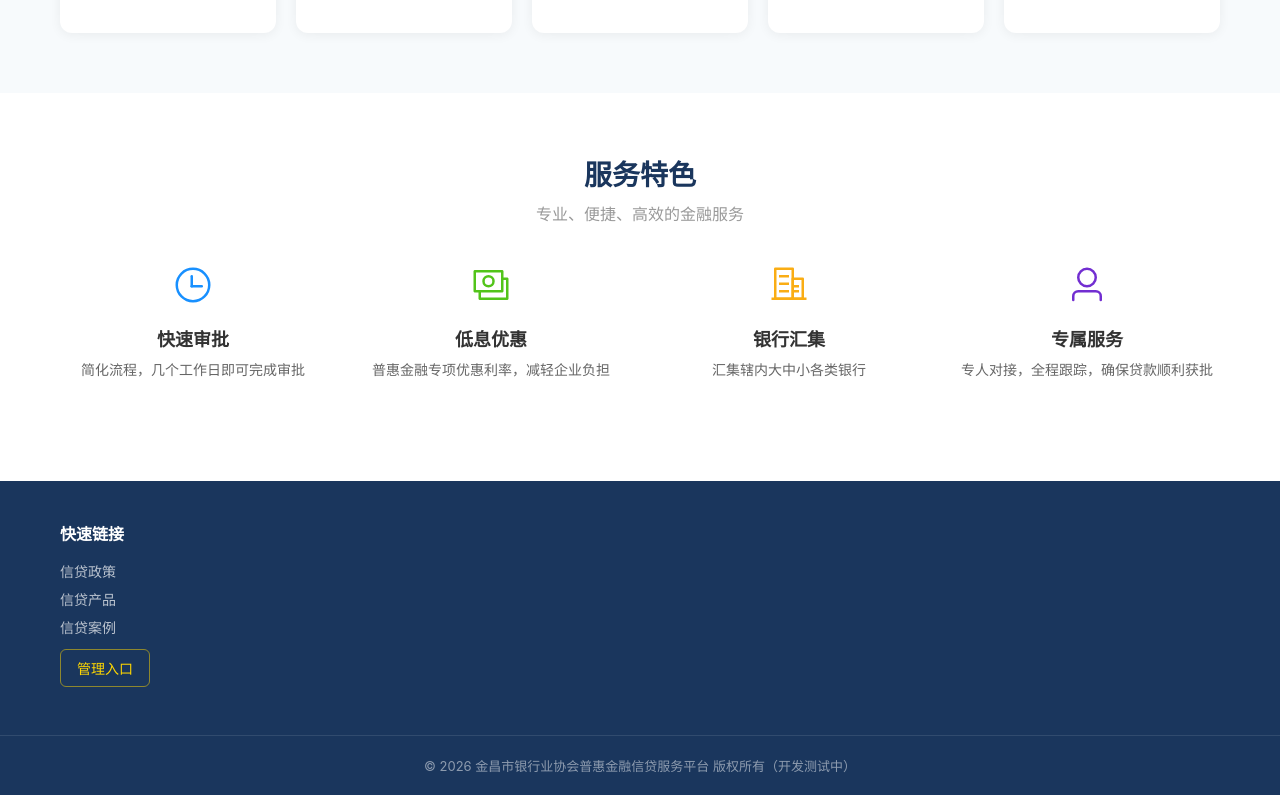
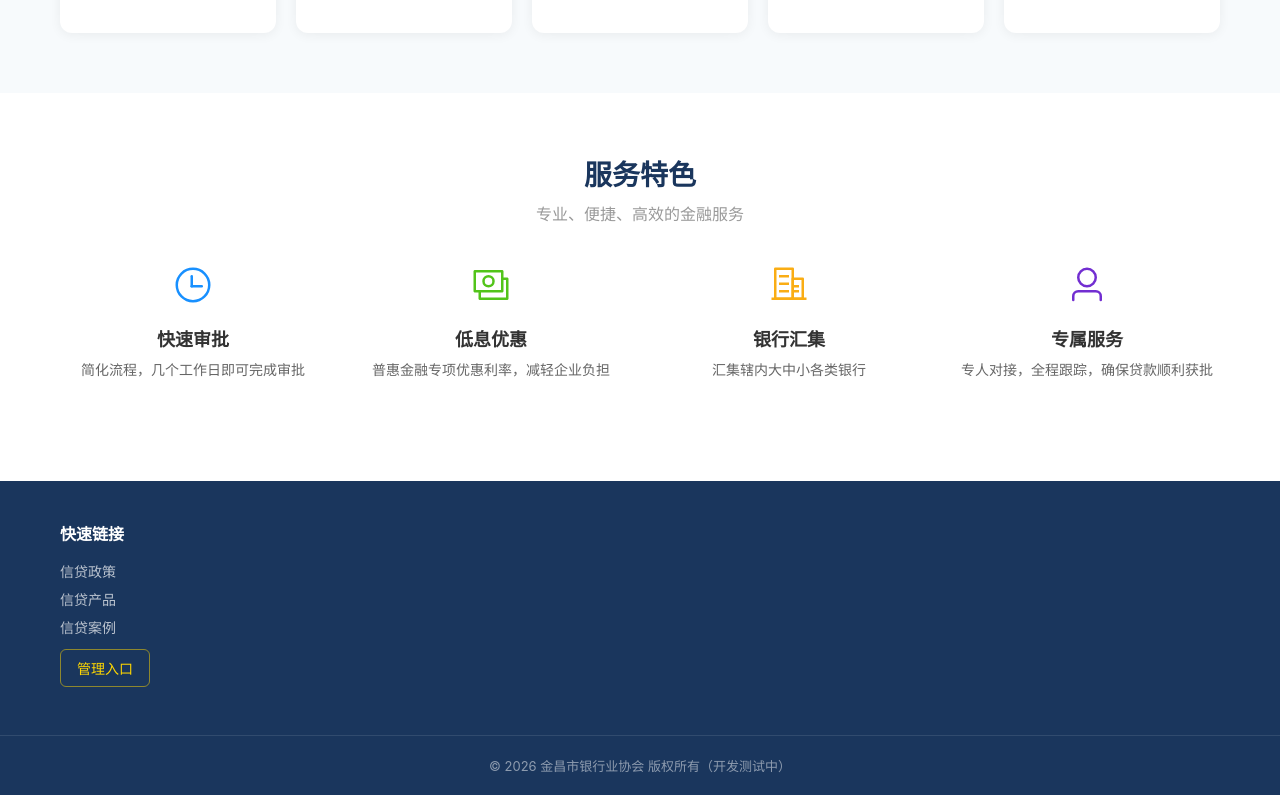
Before and after one commit to czjuntt/credit-platform-frontend, a Vue app: page / in a window 1280 px wide. Shown: the part 626-1421 px from the top of the page. Built offline with nearby package versions, Linux system fonts and the light colour scheme.

Commit message:
改: 页脚版权改为'金昌市银行业协会 版权所有'

```diff
--- a/src/components/Footer.vue
+++ b/src/components/Footer.vue
@@ -10,7 +10,7 @@
       </div>
     </div>
     <div class="footer-bottom">
-      <p>&copy; 2026 金昌市银行业协会普惠金融信贷服务平台 版权所有（开发测试中）</p>
+      <p>&copy; 2026 金昌市银行业协会 版权所有（开发测试中）</p>
     </div>
   </footer>
 </template>
```
